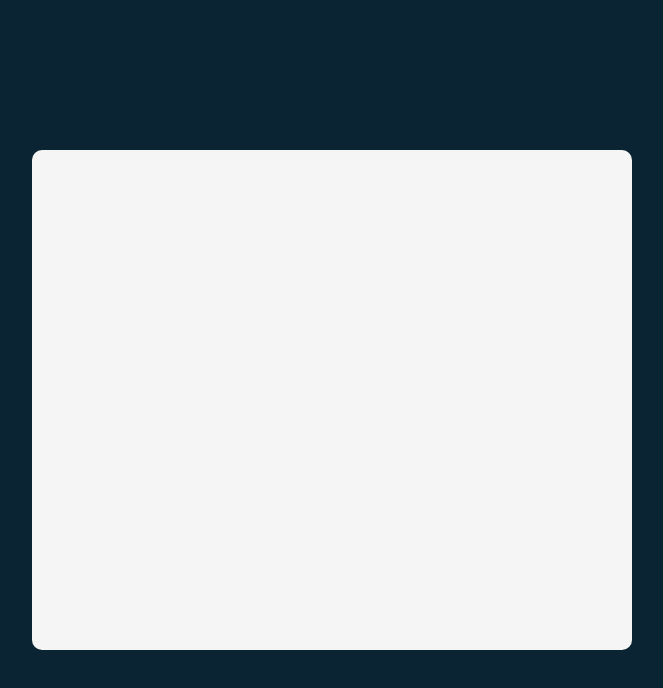
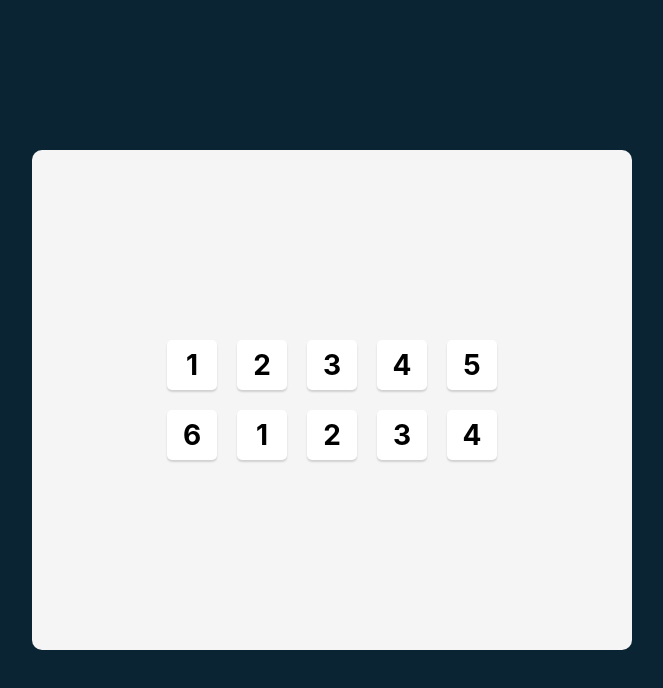
Before and after one commit to prathmyx/Tenzies, a React (Vite) app: page / in a window 1280 px wide. Shown: the top 688 px of the page, without its empty margins (308-971 px from the left). Built offline with nearby package versions, Linux system fonts and the light colour scheme.

Commit message:
feat:added dies

```diff
--- a/src/Components/App.jsx
+++ b/src/Components/App.jsx
@@ -1,9 +1,20 @@
-import { createRoot } from "react-dom/client";
+import Die from "./Die";
 
 export default function App() {
     return (
         <main>
-
+            <div className="dies-container">
+                <Die value="1" />
+                <Die value="2" />
+                <Die value="3" />
+                <Die value="4" />
+                <Die value="5" />
+                <Die value="6" />
+                <Die value="1" />
+                <Die value="2" />
+                <Die value="3" />
+                <Die value="4" />
+            </div>
         </main>
     );
 }
--- /dev/null
+++ b/src/Components/Die.jsx
@@ -0,0 +1,5 @@
+export default function Die(props) {
+    return (
+        <button>{props.value}</button>
+    )
+}
--- a/src/index.css
+++ b/src/index.css
@@ -24,4 +24,26 @@ div#root {
 
 main {
     height: 100%;
+    display: flex;
+    justify-content: center;
+    align-items: center;
 }
+
+.dies-container{
+    display: grid;
+    grid-template: auto auto / repeat(5, 1fr);
+    gap: 20px;
+}
+
+.dies-container button {
+    height: 50px;
+    width: 50px;
+    box-shadow: 0px 2px 2px rgba(0, 0, 0, 0.15);
+    border-radius: 5px;
+    border: none;
+    background-color: white;
+    font-family: Inter, sans-serif;
+    font-size: 1.75rem;
+    font-weight: bold;
+    cursor: pointer;
+}
```
